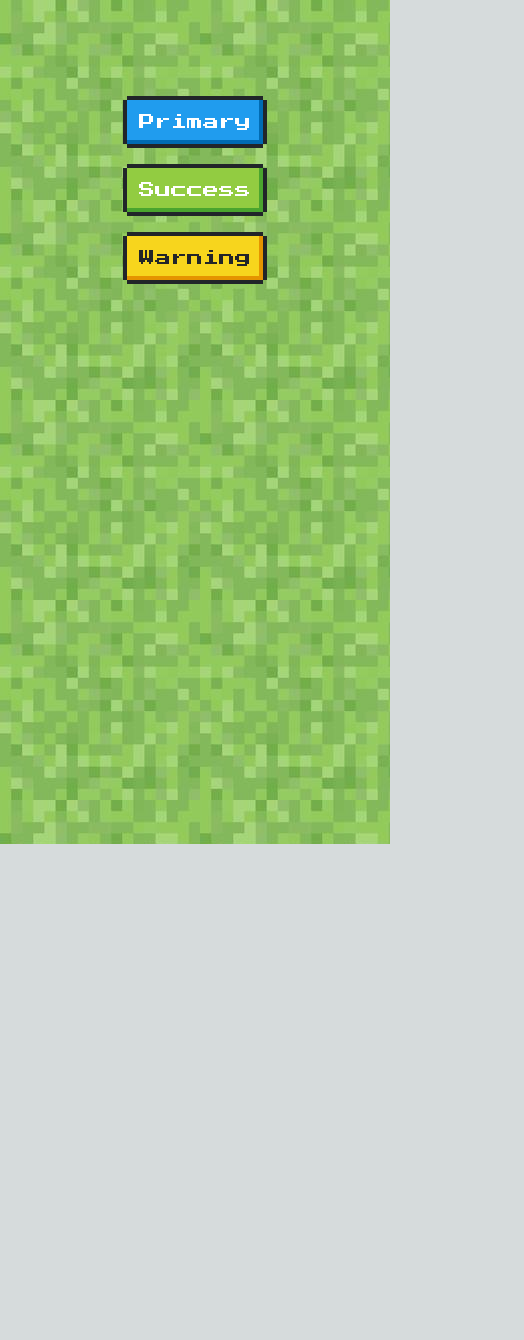
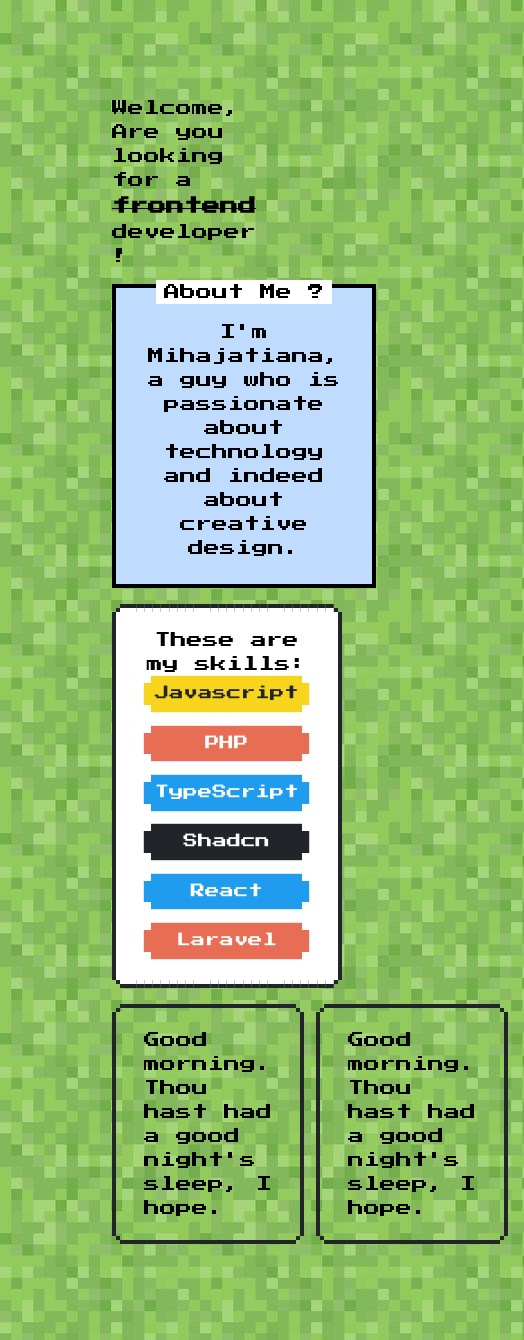
Before and after one commit to SylvHardDev/8bit-portfolio, a Next.js app: page / in a window 390 px wide. Shown: the whole page, 524 px wide, since content can reach past the window. Before the commit the page ends 844 px from the top, so only its background shows below. Built offline with nearby package versions, Linux system fonts and the light colour scheme.

Commit message:
fix: responsive skills

```diff
--- a/app/page.tsx
+++ b/app/page.tsx
@@ -1,19 +1,60 @@
-import Image from "next/image";
-
 export default function Home() {
   return (
-    <main className="flex min-h-screen flex-col items-center justify-between p-24">
-      <div className="flex flex-col gap-4">
-        <button type="button" className="nes-btn is-primary">
-          Primary
-        </button>
-        <button type="button" className="nes-btn is-success">
-          Success
-        </button>
-        <button type="button" className="nes-btn is-warning">
-          Warning
-        </button>
-      </div>
+    <main className="flex min-h-screen flex-col items-center gap-4 p-24">
+      <section className="max-w-4xl px-4 m-auto">
+        <h1>
+          Welcome, Are you looking for a{" "}
+          <span className="line-through text-lg font-bold hover:underline">
+            frontend
+          </span>{" "}
+          developer !
+        </h1>
+      </section>
+      <section className="max-w-4xl px-4 m-auto">
+        <div className="nes-container with-title is-centered bg-blue-200">
+          <p className="title">About Me ?</p>
+          <p>
+            I&apos;m Mihajatiana, a guy who is passionate about technology and
+            indeed about creative design.
+          </p>
+        </div>
+      </section>
+      <section className="max-w-4xl px-4 m-auto">
+        <div className="nes-container is-rounded bg-white">
+          <p className="text-center">These are my skills:</p>
+
+          <div className="flex items-center justify-center flex-wrap gap-2">
+            <a href="#" className="nes-badge">
+              <span className="is-warning">Javascript</span>
+            </a>
+            <a href="#" className="nes-badge">
+              <span className="is-error">PHP</span>
+            </a>
+            <a href="#" className="nes-badge">
+              <span className="is-primary">TypeScript</span>
+            </a>
+
+            <a href="#" className="nes-badge">
+              <span className="is-dark">Shadcn</span>
+            </a>
+            <a href="#" className="nes-badge">
+              <span className="is-primary">React</span>
+            </a>
+
+            <a href="#" className="nes-badge">
+              <span className="is-error">Laravel</span>
+            </a>
+          </div>
+        </div>
+      </section>
+      <section className="max-w-4xl px-4 m-auto flex gap-3">
+        <div className="nes-container is-rounded">
+          <p>Good morning. Thou hast had a good night&apos;s sleep, I hope.</p>
+        </div>
+        <div className="nes-container is-rounded">
+          <p>Good morning. Thou hast had a good night&apos;s sleep, I hope.</p>
+        </div>
+      </section>
     </main>
   );
 }
```
